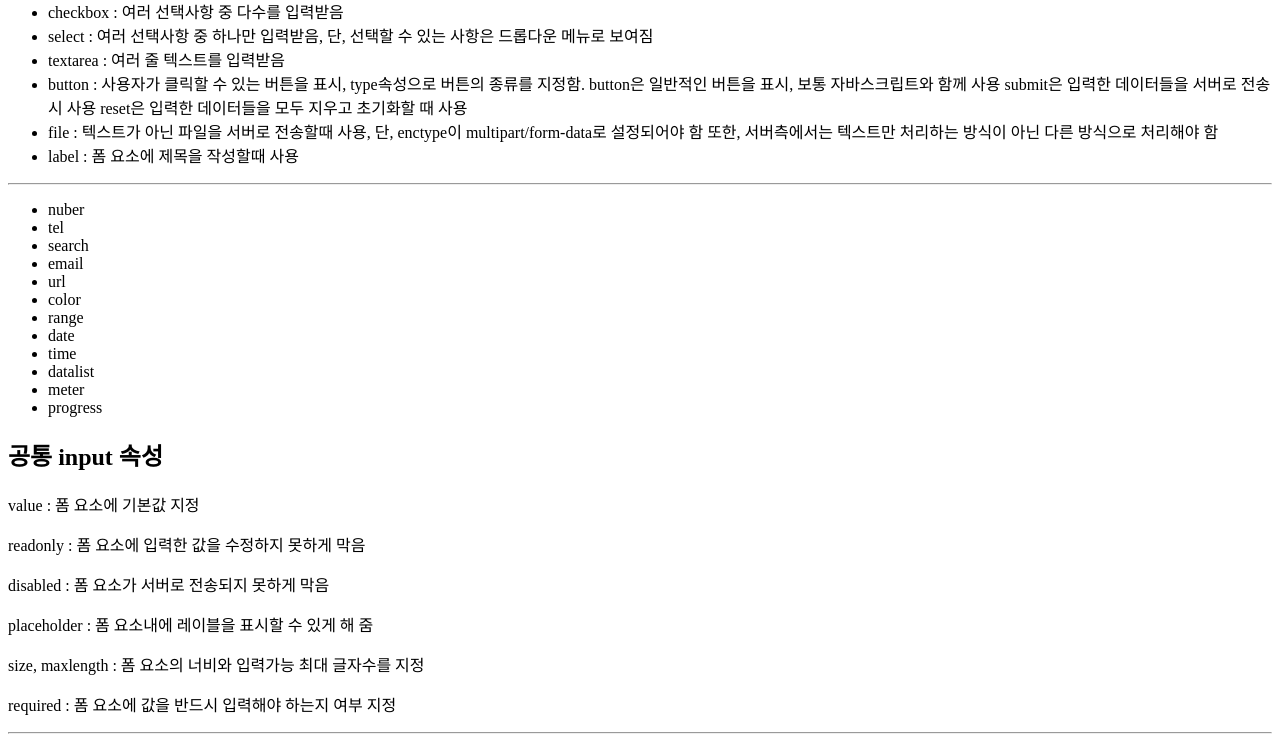
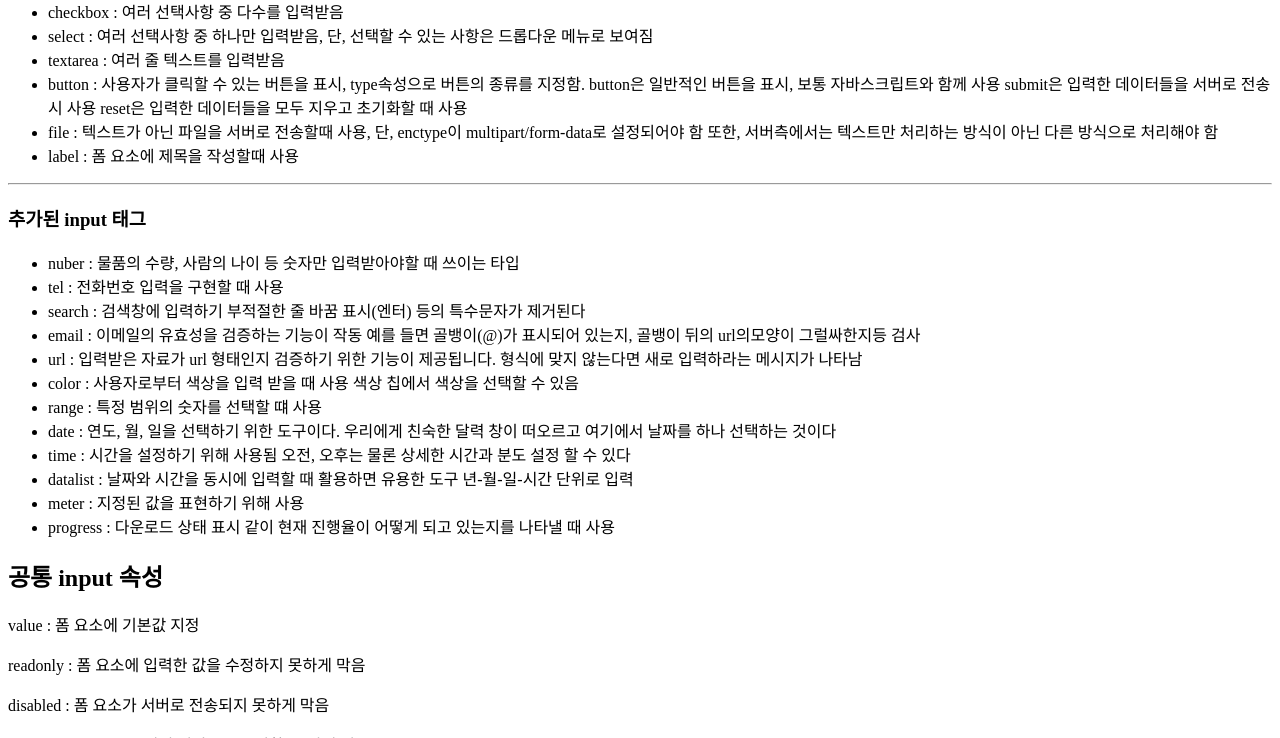
Before and after one commit to Yongheech/frontends, a FastAPI app: page /html/form in a window 1280 px wide. Shown: the part 1441-2179 px from the top of the page. Run offline with FastAPI, Linux system fonts and the light colour scheme.

Commit message:
html5 - 시맨틱 관련 태그

```diff
--- a/views/templates/html/07form.html
+++ b/views/templates/html/07form.html
@@ -105,19 +105,23 @@
         <li>label : 폼 요소에 제목을 작성할때 사용</li>
     </ul>
     <hr>
+    <h3> 추가된 input 태그</h3>
     <ul>
-        <li>nuber</li>
-        <li>tel</li>
-        <li>search</li>
-        <li>email</li>
-        <li>url</li>
-        <li>color</li>
-        <li>range</li>
-        <li>date</li>
-        <li>time</li>
-        <li>datalist</li>
-        <li>meter</li>
-        <li>progress</li>
+        <li>nuber : 물품의 수량, 사람의 나이 등 숫자만 입력받아야할 때 쓰이는 타입</li>
+        <li>tel : 전화번호 입력을 구현할 때 사용</li>
+        <li>search : 검색창에 입력하기 부적절한 줄 바꿈 표시(엔터) 등의 특수문자가 제거된다</li>
+        <li>email : 이메일의 유효성을 검증하는 기능이 작동 예를 들면 골뱅이(@)가 표시되어
+                   있는지, 골뱅이 뒤의 url의모양이 그럴싸한지등 검사</li>
+        <li>url : 입력받은 자료가 url 형태인지 검증하기 위한 기능이 제공됩니다. 형식에 맞지 않는다면
+                  새로 입력하라는 메시지가 나타남</li>
+        <li>color : 사용자로부터 색상을 입력 받을 때 사용 색상 칩에서 색상을 선택할 수 있음</li>
+        <li>range : 특정 범위의 숫자를 선택할 떄 사용</li>
+        <li>date : 연도, 월, 일을 선택하기 위한 도구이다. 우리에게 친숙한 달력 창이 떠오르고
+                   여기에서 날짜를 하나 선택하는 것이다</li>
+        <li>time : 시간을 설정하기 위해 사용됨 오전, 오후는 물론 상세한 시간과 분도 설정 할 수 있다</li>
+        <li>datalist : 날짜와 시간을 동시에 입력할 때 활용하면 유용한 도구 년-월-일-시간 단위로 입력</li>
+        <li>meter : 지정된 값을 표현하기 위해 사용</li>
+        <li>progress : 다운로드 상태 표시 같이 현재 진행율이 어떻게 되고 있는지를 나타낼 때 사용</li>
 
     </ul>
 
--- a/views/templates/html/index.html
+++ b/views/templates/html/index.html
@@ -10,8 +10,12 @@
         <li>01 - HTML 레이아웃 [<a href="/html/layout">이동</a>] </li>
         <li>02 - 텍스트 [<a href="/html/text">이동</a>] </li>
         <li>03 - 링크 [<a href="/html/link">이동</a>] </li>
-        <li>04 - 리스트 [<a href="/html/list">이동</a>] </li>
+        <li>04 - 목록 [<a href="/html/list">이동</a>] </li>
         <li>05 - 테이블 [<a href="/html/table">이동</a>] </li>
+        <li>06 - 이미지 [<a href="/html/image">이동</a>] </li>
+        <li>07 - 폼 [<a href="/html/form">이동</a>] </li>
+        <li>08 - 회원가입폼 [<a href="/html/joinfrm">이동</a>] </li>
+        <li>09 - 시맨틱 [<a href="/html/semantic">이동</a>] </li>
     </ul>
 </body>
 </html>
```
Also changed, not shown: views/templates/html/09semantic.html (+57 -0 lines), views/static/img/semantic.png (added).
